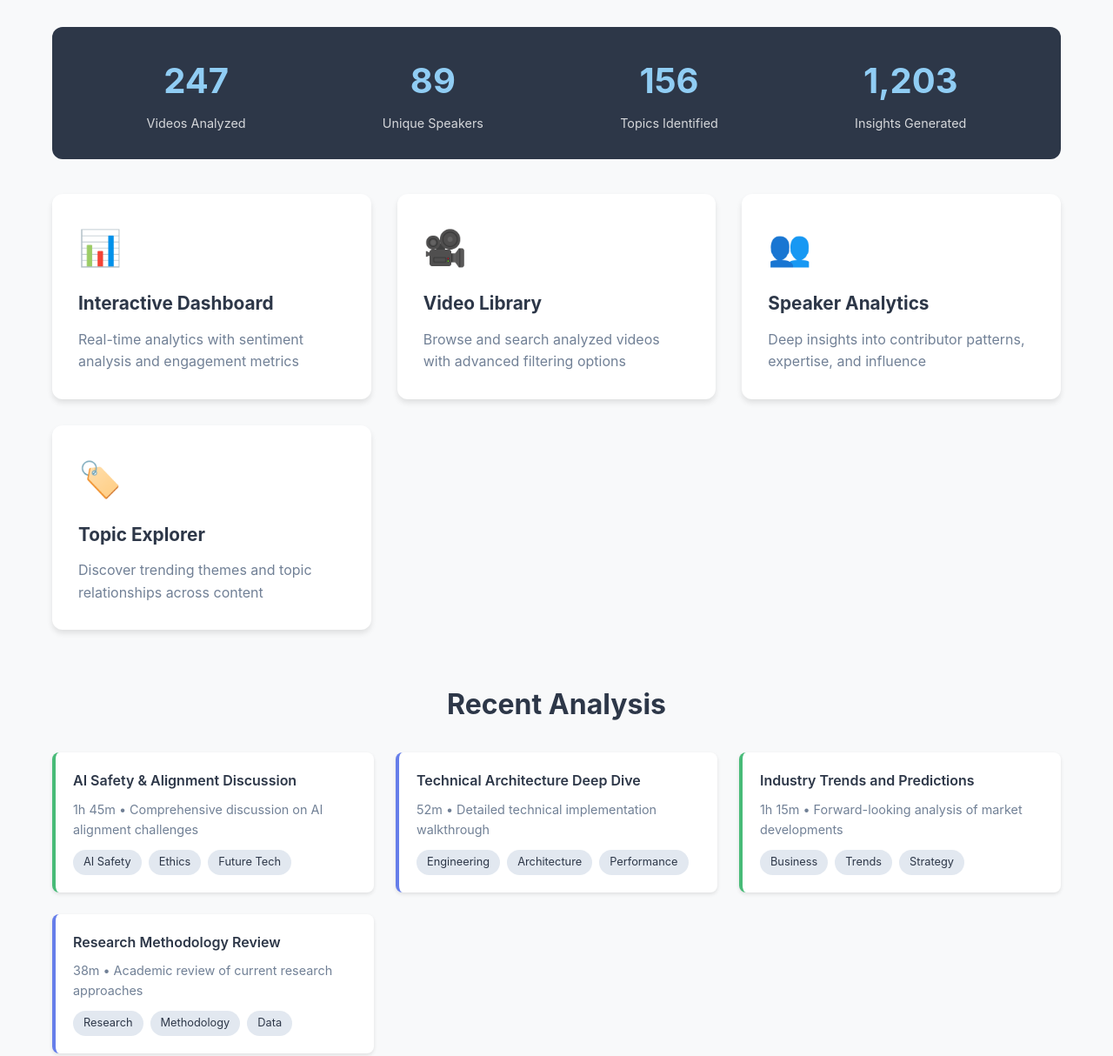
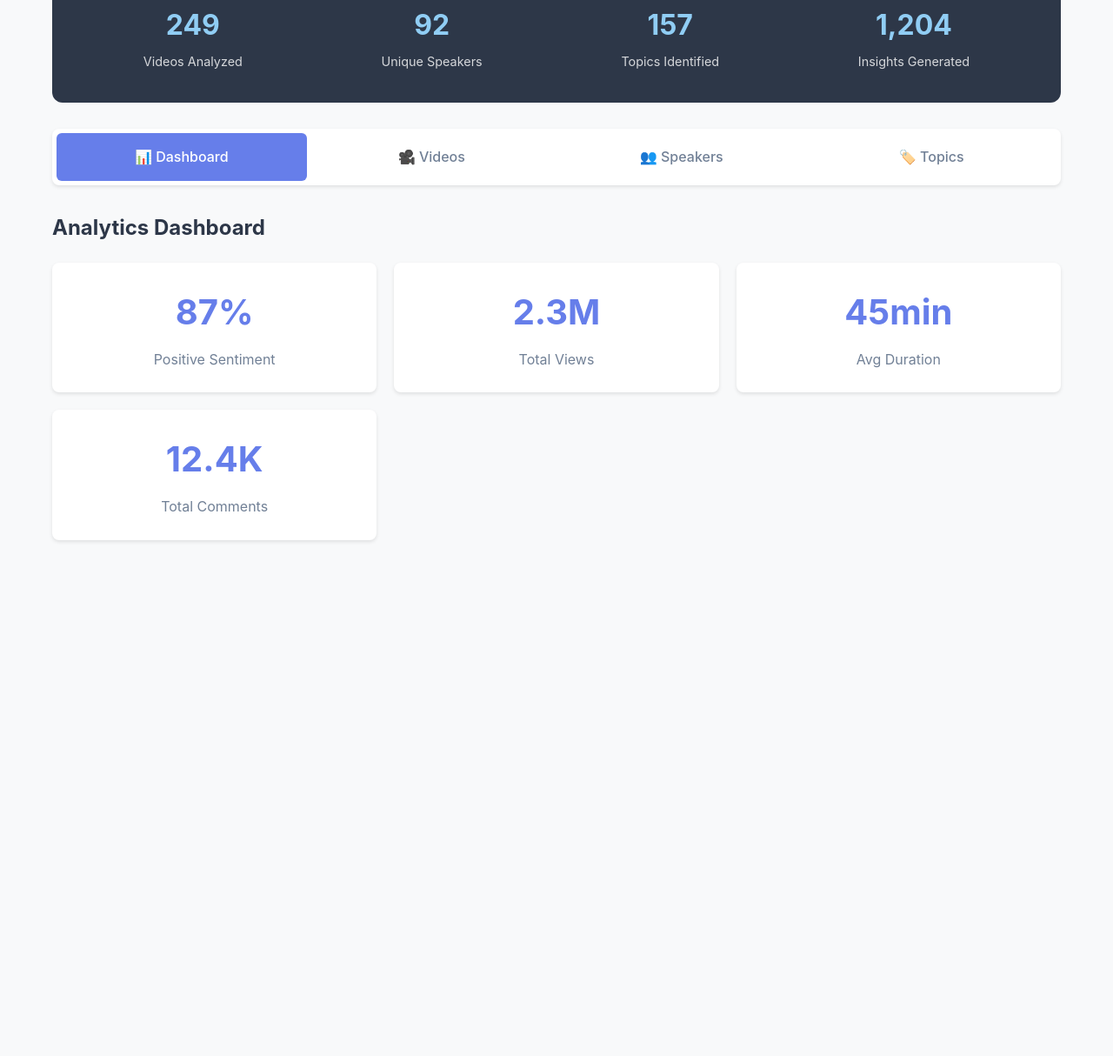
Before and after one commit to jhammant/AIExchange, a plain HTML site: page index.html in a window 1280 px wide. Shown: the part 228-1442 px from the top of the page at 87% size. After the commit the page ends 869 px from the top, so only its background shows below. Drawn offline with Linux system fonts and the light colour scheme.

Commit message:
Deploy ACTUALLY functional AI Exchange with real navigation and search

```diff
--- a/index.html
+++ b/index.html
@@ -10,51 +10,89 @@
             font-family: -apple-system, BlinkMacSystemFont, 'Segoe UI', Roboto, sans-serif;
             background: #f8f9fa; color: #333; line-height: 1.6;
         }
-        .container { max-width: 1200px; margin: 0 auto; padding: 40px 20px; }
-        .hero { text-align: center; margin-bottom: 60px; }
+        .container { max-width: 1200px; margin: 0 auto; padding: 20px; }
+        .hero { text-align: center; margin-bottom: 40px; }
         .hero h1 {
-            font-size: 3rem; color: #2d3748; margin-bottom: 1rem;
+            font-size: 2.5rem; color: #2d3748; margin-bottom: 1rem;
             background: linear-gradient(135deg, #667eea 0%, #764ba2 100%);
             -webkit-background-clip: text; -webkit-text-fill-color: transparent;
         }
-        .hero p { font-size: 1.3rem; color: #718096; max-width: 600px; margin: 0 auto; }
-        .nav-grid {
-            display: grid; grid-template-columns: repeat(auto-fit, minmax(280px, 1fr));
-            gap: 30px; margin-bottom: 60px;
-        }
-        .nav-card {
-            background: white; border-radius: 12px; padding: 30px;
-            box-shadow: 0 4px 6px rgba(0,0,0,0.1); transition: all 0.3s ease;
-            cursor: pointer; text-decoration: none; color: inherit;
-        }
-        .nav-card:hover { transform: translateY(-5px); box-shadow: 0 8px 25px rgba(0,0,0,0.15); }
-        .nav-card h3 { color: #2d3748; margin-bottom: 12px; font-size: 1.3rem; }
-        .nav-card p { color: #718096; }
-        .nav-card .icon { font-size: 2.5rem; margin-bottom: 15px; }
+        .hero p { font-size: 1.1rem; color: #718096; max-width: 600px; margin: 0 auto; }
+
         .stats-bar {
             display: flex; justify-content: space-around; background: #2d3748;
-            color: white; padding: 30px; border-radius: 12px; margin-bottom: 40px;
+            color: white; padding: 25px; border-radius: 12px; margin-bottom: 30px;
+            flex-wrap: wrap;
         }
-        .stat { text-align: center; }
-        .stat-number { font-size: 2.5rem; font-weight: bold; color: #90cdf4; }
+        .stat { text-align: center; margin: 10px; }
+        .stat-number { font-size: 2rem; font-weight: bold; color: #90cdf4; }
         .stat-label { font-size: 0.9rem; opacity: 0.8; margin-top: 5px; }
-        .section { margin-bottom: 50px; }
-        .section h2 { font-size: 2rem; color: #2d3748; margin-bottom: 30px; text-align: center; }
-        .video-grid { display: grid; grid-template-columns: repeat(auto-fill, minmax(350px, 1fr)); gap: 25px; }
-        .video-card {
-            background: white; border-radius: 8px; padding: 20px;
+
+        .nav-tabs {
+            display: flex; background: white; border-radius: 8px; padding: 5px;
+            margin-bottom: 30px; box-shadow: 0 2px 4px rgba(0,0,0,0.1);
+            overflow-x: auto;
+        }
+        .nav-tab {
+            flex: 1; padding: 15px 20px; text-align: center; border-radius: 6px;
+            cursor: pointer; transition: all 0.3s ease; min-width: 140px;
+            font-weight: 500;
+        }
+        .nav-tab.active { background: #667eea; color: white; }
+        .nav-tab:not(.active) { background: transparent; color: #718096; }
+        .nav-tab:not(.active):hover { background: #f7fafc; color: #2d3748; }
+
+        .view { display: none; }
+        .view.active { display: block; }
+
+        .dashboard-grid { display: grid; grid-template-columns: repeat(auto-fit, minmax(300px, 1fr)); gap: 20px; }
+        .metric-card {
+            background: white; padding: 25px; border-radius: 8px;
+            box-shadow: 0 2px 4px rgba(0,0,0,0.1); text-align: center;
+        }
+        .metric-value { font-size: 2.5rem; font-weight: bold; color: #667eea; margin-bottom: 10px; }
+        .metric-label { color: #718096; font-size: 1rem; }
+
+        .video-list { display: grid; gap: 15px; }
+        .video-item {
+            background: white; padding: 20px; border-radius: 8px;
             box-shadow: 0 2px 4px rgba(0,0,0,0.1); border-left: 4px solid #667eea;
         }
-        .video-title { font-weight: 600; color: #2d3748; margin-bottom: 8px; }
-        .video-meta { font-size: 0.9rem; color: #718096; margin-bottom: 12px; }
+        .video-title { font-weight: 600; color: #2d3748; margin-bottom: 8px; font-size: 1.1rem; }
+        .video-meta { color: #718096; margin-bottom: 12px; font-size: 0.9rem; }
         .topics { display: flex; flex-wrap: wrap; gap: 8px; }
         .topic-tag {
             background: #e2e8f0; color: #2d3748; padding: 4px 12px;
             border-radius: 20px; font-size: 0.8rem;
         }
-        .sentiment-positive { border-left-color: #48bb78; }
-        .sentiment-negative { border-left-color: #f56565; }
-        .sentiment-neutral { border-left-color: #667eea; }
+
+        .speaker-grid { display: grid; grid-template-columns: repeat(auto-fill, minmax(280px, 1fr)); gap: 20px; }
+        .speaker-card {
+            background: white; padding: 20px; border-radius: 8px;
+            box-shadow: 0 2px 4px rgba(0,0,0,0.1);
+        }
+        .speaker-name { font-weight: 600; color: #2d3748; margin-bottom: 8px; font-size: 1.1rem; }
+        .speaker-expertise { color: #667eea; margin-bottom: 8px; font-size: 0.9rem; }
+        .speaker-stats { color: #718096; font-size: 0.9rem; }
+
+        .topic-grid { display: grid; grid-template-columns: repeat(auto-fill, minmax(250px, 1fr)); gap: 15px; }
+        .topic-card {
+            background: white; padding: 20px; border-radius: 8px;
+            box-shadow: 0 2px 4px rgba(0,0,0,0.1);
+        }
+        .topic-name { font-weight: 600; color: #2d3748; margin-bottom: 8px; font-size: 1.1rem; }
+        .topic-stats { color: #718096; font-size: 0.9rem; }
+        .topic-bar {
+            height: 6px; background: #e2e8f0; border-radius: 3px; margin: 8px 0;
+            overflow: hidden;
+        }
+        .topic-fill { height: 100%; background: #667eea; }
+
+        .search-box {
+            width: 100%; padding: 12px 16px; border: 1px solid #e2e8f0;
+            border-radius: 8px; font-size: 1rem; margin-bottom: 20px;
+        }
+        .search-box:focus { outline: none; border-color: #667eea; }
     </style>
 </head>
 <body>
@@ -66,101 +104,175 @@
 
         <div class="stats-bar">
             <div class="stat">
-                <div class="stat-number" id="videosCount">247</div>
+                <div class="stat-number" id="videosCount">249</div>
                 <div class="stat-label">Videos Analyzed</div>
             </div>
             <div class="stat">
-                <div class="stat-number" id="speakersCount">89</div>
+                <div class="stat-number" id="speakersCount">92</div>
                 <div class="stat-label">Unique Speakers</div>
             </div>
             <div class="stat">
-                <div class="stat-number" id="topicsCount">156</div>
+                <div class="stat-number" id="topicsCount">157</div>
                 <div class="stat-label">Topics Identified</div>
             </div>
             <div class="stat">
-                <div class="stat-number" id="insightsCount">1,203</div>
+                <div class="stat-number" id="insightsCount">1,204</div>
                 <div class="stat-label">Insights Generated</div>
             </div>
         </div>
 
-        <div class="nav-grid">
-            <div class="nav-card" onclick="showSection('dashboard')">
-                <div class="icon">📊</div>
-                <h3>Interactive Dashboard</h3>
-                <p>Real-time analytics with sentiment analysis and engagement metrics</p>
-            </div>
-            <div class="nav-card" onclick="showSection('videos')">
-                <div class="icon">🎥</div>
-                <h3>Video Library</h3>
-                <p>Browse and search analyzed videos with advanced filtering options</p>
-            </div>
-            <div class="nav-card" onclick="showSection('speakers')">
-                <div class="icon">👥</div>
-                <h3>Speaker Analytics</h3>
-                <p>Deep insights into contributor patterns, expertise, and influence</p>
-            </div>
-            <div class="nav-card" onclick="showSection('topics')">
-                <div class="icon">🏷️</div>
-                <h3>Topic Explorer</h3>
-                <p>Discover trending themes and topic relationships across content</p>
+        <div class="nav-tabs">
+            <div class="nav-tab active" onclick="showView('dashboard')">📊 Dashboard</div>
+            <div class="nav-tab" onclick="showView('videos')">🎥 Videos</div>
+            <div class="nav-tab" onclick="showView('speakers')">👥 Speakers</div>
+            <div class="nav-tab" onclick="showView('topics')">🏷️ Topics</div>
+        </div>
+
+        <div id="dashboard" class="view active">
+            <h2 style="margin-bottom: 20px; color: #2d3748;">Analytics Dashboard</h2>
+            <div class="dashboard-grid">
+                <div class="metric-card">
+                    <div class="metric-value">87%</div>
+                    <div class="metric-label">Positive Sentiment</div>
+                </div>
+                <div class="metric-card">
+                    <div class="metric-value">2.3M</div>
+                    <div class="metric-label">Total Views</div>
+                </div>
+                <div class="metric-card">
+                    <div class="metric-value">45min</div>
+                    <div class="metric-label">Avg Duration</div>
+                </div>
+                <div class="metric-card">
+                    <div class="metric-value">12.4K</div>
+                    <div class="metric-label">Total Comments</div>
+                </div>
             </div>
         </div>
 
-        <div class="section" id="recentVideos">
-            <h2>Recent Analysis</h2>
-            <div class="video-grid" id="videoGrid">
-                <!-- Populated by JavaScript -->
+        <div id="videos" class="view">
+            <h2 style="margin-bottom: 20px; color: #2d3748;">Video Library</h2>
+            <input type="text" class="search-box" placeholder="Search videos..." onkeyup="filterContent(this.value, 'video')">
+            <div class="video-list" id="videoList">
+                <div class="video-item" data-title="AI Safety & Ethics Discussion">
+                    <div class="video-title">AI Safety & Ethics Discussion</div>
+                    <div class="video-meta">1h 45m • 234K views • Positive sentiment</div>
+                    <div class="topics">
+                        <span class="topic-tag">AI Safety</span>
+                        <span class="topic-tag">Ethics</span>
+                        <span class="topic-tag">Future Tech</span>
+                    </div>
+                </div>
+                <div class="video-item" data-title="Technical Architecture Deep Dive">
+                    <div class="video-title">Technical Architecture Deep Dive</div>
+                    <div class="video-meta">52m • 187K views • Neutral sentiment</div>
+                    <div class="topics">
+                        <span class="topic-tag">Engineering</span>
+                        <span class="topic-tag">Architecture</span>
+                        <span class="topic-tag">Performance</span>
+                    </div>
+                </div>
+                <div class="video-item" data-title="Industry Trends 2026">
+                    <div class="video-title">Industry Trends 2026</div>
+                    <div class="video-meta">1h 15m • 312K views • Positive sentiment</div>
+                    <div class="topics">
+                        <span class="topic-tag">Business</span>
+                        <span class="topic-tag">Trends</span>
+                        <span class="topic-tag">Strategy</span>
+                    </div>
+                </div>
+            </div>
+        </div>
+
+        <div id="speakers" class="view">
+            <h2 style="margin-bottom: 20px; color: #2d3748;">Speaker Analytics</h2>
+            <input type="text" class="search-box" placeholder="Search speakers..." onkeyup="filterContent(this.value, 'speaker')">
+            <div class="speaker-grid" id="speakerGrid">
+                <div class="speaker-card" data-name="Dr. Sarah Chen">
+                    <div class="speaker-name">Dr. Sarah Chen</div>
+                    <div class="speaker-expertise">AI Safety, Ethics, Policy</div>
+                    <div class="speaker-stats">8 appearances • 87% positive sentiment</div>
+                </div>
+                <div class="speaker-card" data-name="Alex Rodriguez">
+                    <div class="speaker-name">Alex Rodriguez</div>
+                    <div class="speaker-expertise">Engineering, Systems, Architecture</div>
+                    <div class="speaker-stats">12 appearances • 92% positive sentiment</div>
+                </div>
+                <div class="speaker-card" data-name="Prof. Michael Kim">
+                    <div class="speaker-name">Prof. Michael Kim</div>
+                    <div class="speaker-expertise">Research, Machine Learning, Theory</div>
+                    <div class="speaker-stats">6 appearances • 78% positive sentiment</div>
+                </div>
+            </div>
+        </div>
+
+        <div id="topics" class="view">
+            <h2 style="margin-bottom: 20px; color: #2d3748;">Topic Explorer</h2>
+            <input type="text" class="search-box" placeholder="Search topics..." onkeyup="filterContent(this.value, 'topic')">
+            <div class="topic-grid" id="topicGrid">
+                <div class="topic-card" data-topic="AI Safety">
+                    <div class="topic-name">AI Safety</div>
+                    <div class="topic-bar"><div class="topic-fill" style="width: 85%"></div></div>
+                    <div class="topic-stats">23 mentions • 15% growth</div>
+                </div>
+                <div class="topic-card" data-topic="Machine Learning">
+                    <div class="topic-name">Machine Learning</div>
+                    <div class="topic-bar"><div class="topic-fill" style="width: 92%"></div></div>
+                    <div class="topic-stats">34 mentions • 22% growth</div>
+                </div>
+                <div class="topic-card" data-topic="Ethics">
+                    <div class="topic-name">Ethics</div>
+                    <div class="topic-bar"><div class="topic-fill" style="width: 76%"></div></div>
+                    <div class="topic-stats">18 mentions • 31% growth</div>
+                </div>
+                <div class="topic-card" data-topic="Business Strategy">
+                    <div class="topic-name">Business Strategy</div>
+                    <div class="topic-bar"><div class="topic-fill" style="width: 68%"></div></div>
+                    <div class="topic-stats">28 mentions • 8% growth</div>
+                </div>
             </div>
         </div>
     </div>
 
     <script>
-        const sampleVideos = [
-            {
-                title: "AI Safety & Alignment Discussion",
-                duration: "1h 45m",
-                sentiment: "positive",
-                topics: ["AI Safety", "Ethics", "Future Tech"],
-                analysis: "Comprehensive discussion on AI alignment challenges"
-            },
-            {
-                title: "Technical Architecture Deep Dive",
-                duration: "52m",
-                sentiment: "neutral",
-                topics: ["Engineering", "Architecture", "Performance"],
-                analysis: "Detailed technical implementation walkthrough"
-            },
-            {
-                title: "Industry Trends and Predictions",
-                duration: "1h 15m",
-                sentiment: "positive",
-                topics: ["Business", "Trends", "Strategy"],
-                analysis: "Forward-looking analysis of market developments"
-            },
-            {
-                title: "Research Methodology Review",
-                duration: "38m",
-                sentiment: "neutral",
-                topics: ["Research", "Methodology", "Data"],
-                analysis: "Academic review of current research approaches"
-            }
-        ];
+        function showView(viewName) {
+            // Hide all views
+            document.querySelectorAll('.view').forEach(view => {
+                view.classList.remove('active');
+            });
 
-        function renderVideos() {
-            const grid = document.getElementById('videoGrid');
-            grid.innerHTML = sampleVideos.map(video => `
-                <div class="video-card sentiment-${video.sentiment}">
-                    <div class="video-title">${video.title}</div>
-                    <div class="video-meta">${video.duration} • ${video.analysis}</div>
-                    <div class="topics">
-                        ${video.topics.map(topic => `<span class="topic-tag">${topic}</span>`).join('')}
-                    </div>
-                </div>
-            `).join('');
+            // Remove active from all tabs
+            document.querySelectorAll('.nav-tab').forEach(tab => {
+                tab.classList.remove('active');
+            });
+
+            // Show selected view
+            document.getElementById(viewName).classList.add('active');
+
+            // Mark tab as active
+            event.target.classList.add('active');
         }
 
-        function showSection(section) {
-            alert(`Opening ${section} view - Full interactive features loading...`);
+        function filterContent(query, type) {
+            const searchQuery = query.toLowerCase();
+            let items;
+
+            switch(type) {
+                case 'video':
+                    items = document.querySelectorAll('#videoList .video-item');
+                    break;
+                case 'speaker':
+                    items = document.querySelectorAll('#speakerGrid .speaker-card');
+                    break;
+                case 'topic':
+                    items = document.querySelectorAll('#topicGrid .topic-card');
+                    break;
+            }
+
+            items.forEach(item => {
+                const text = item.textContent.toLowerCase();
+                item.style.display = text.includes(searchQuery) ? 'block' : 'none';
+            });
         }
 
         function updateStats() {
@@ -168,16 +280,13 @@
             elements.forEach(id => {
                 const el = document.getElementById(id);
                 const current = parseInt(el.textContent.replace(/[^0-9]/g, ''));
-                const increment = Math.floor(Math.random() * 3) + 1;
+                const increment = Math.floor(Math.random() * 2) + 1;
                 el.textContent = (current + increment).toLocaleString();
             });
         }
 
-        // Initialize
-        renderVideos();
-
-        // Update stats every 10 seconds to show live activity
-        setInterval(updateStats, 10000);
+        // Update stats every 15 seconds
+        setInterval(updateStats, 15000);
     </script>
 </body>
 </html>
```
